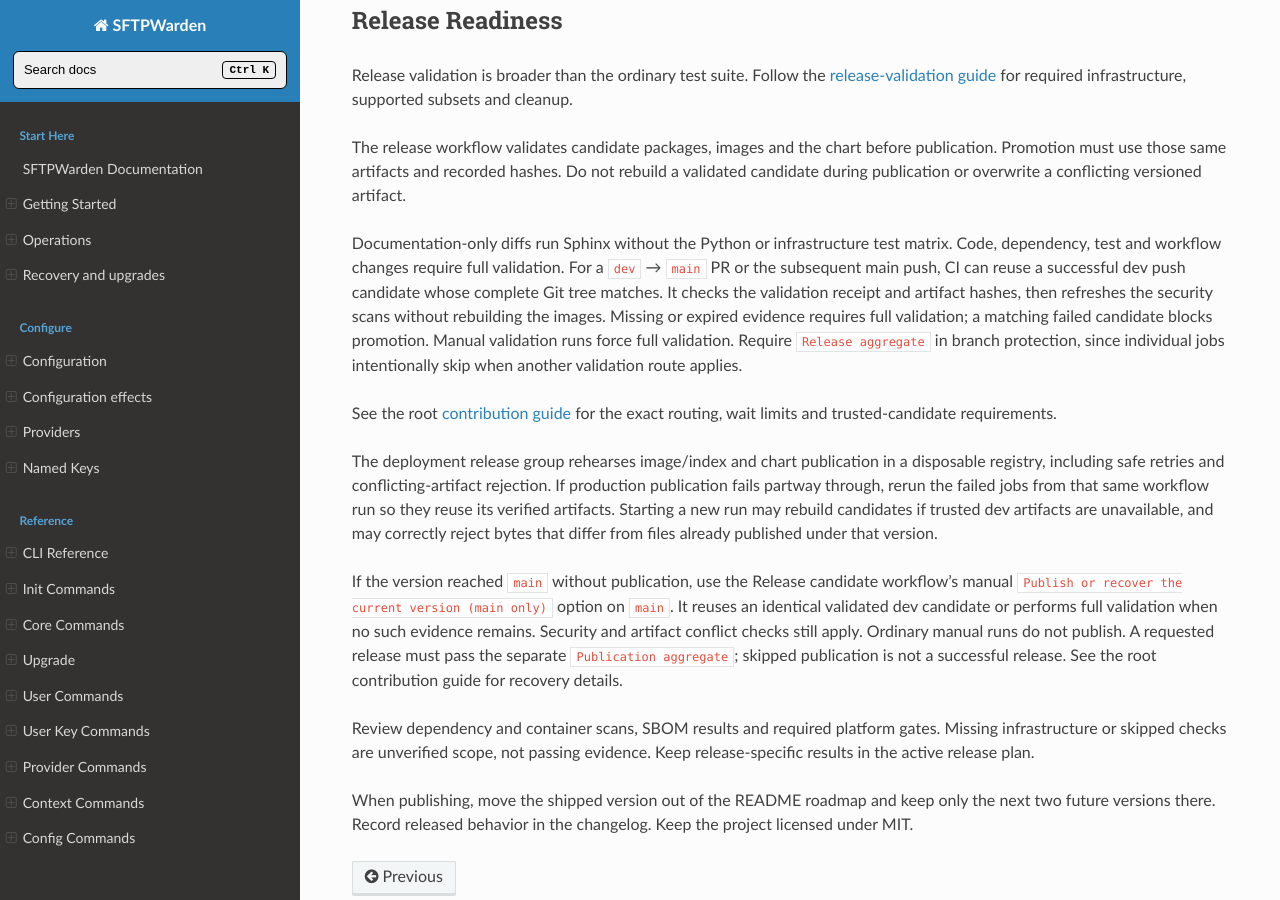
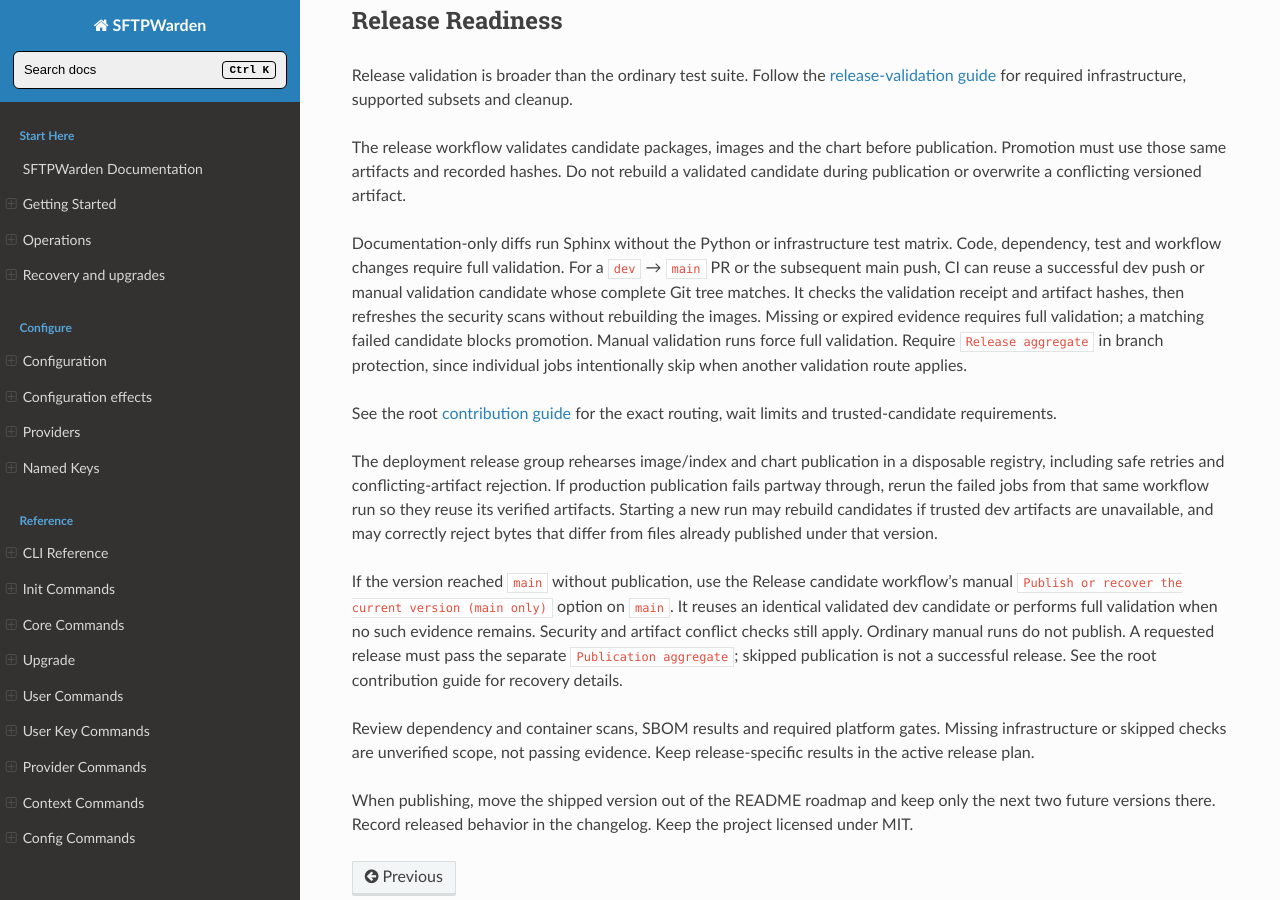
Before and after one commit to kithuto/SFTPWarden, a Sphinx documentation site: the page built from docs/contributing.md, in a window 1280 px wide and 900 px high, scrolled down 3989 px. Built offline with Sphinx 7.4.7 and the Read the Docs theme 3.1.0, drawn with Linux system fonts in a browser that asks for light colours.

Commit message:
fix: reuse complete manual dev validation during release recovery

```diff
--- a/docs/contributing.md
+++ b/docs/contributing.md
@@ -198,7 +198,8 @@ versioned artifact.
 Documentation-only diffs run Sphinx without the Python or infrastructure test
 matrix. Code, dependency, test and workflow changes require full validation.
 For a `dev` → `main` PR or the subsequent main push, CI can reuse a successful
-dev push candidate whose complete Git tree matches. It checks the validation
+dev push or manual validation candidate whose complete Git tree matches. It checks
+the validation
 receipt and artifact hashes, then refreshes the security scans without rebuilding
 the images. Missing or expired evidence requires full validation; a matching
 failed candidate blocks promotion. Manual validation runs force full
```
Also changed, not shown: CONTRIBUTING.md (+6 -2 lines), 3 other files.
